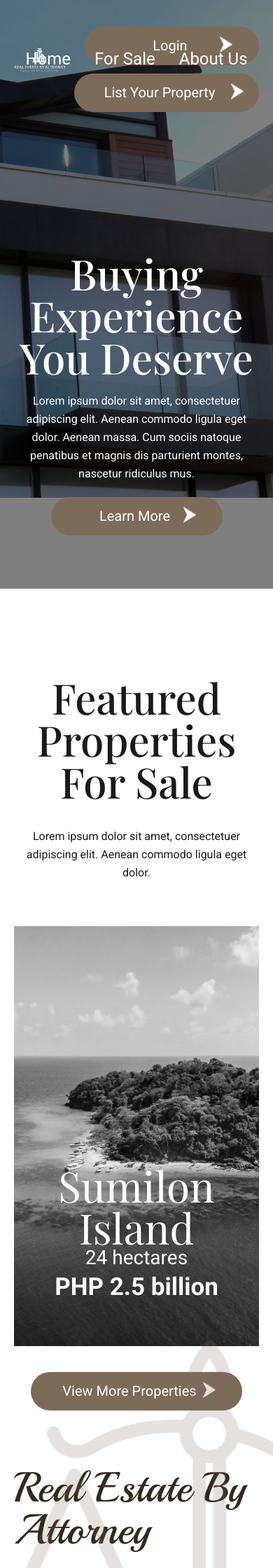
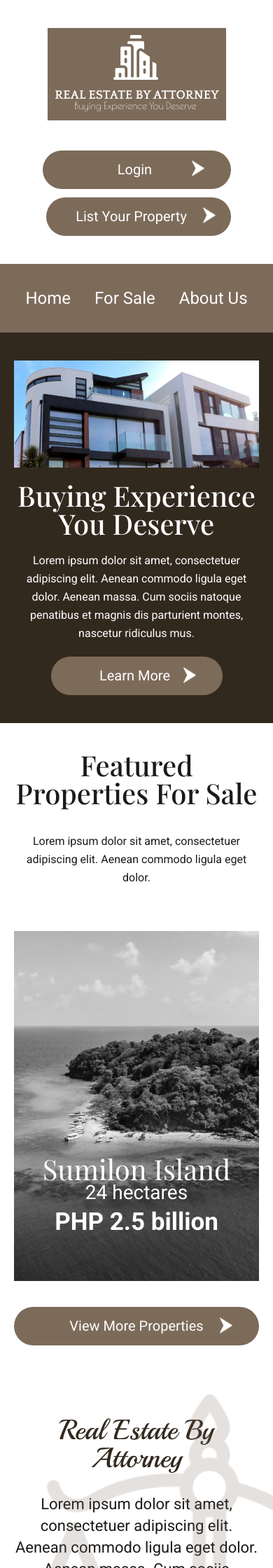
Before and after one commit to perez629/realestatebyatty, a PHP site: page / in a window 390 px wide; the page is wider, and only the part inside the window is pictured. Shown: the top 2240 px of that part at 70% size. Run offline with PHP 8.4, Linux system fonts and the light colour scheme; some libraries are stand-ins or nearby versions; some web fonts are replaced.

Commit message:
march4-perez2

```diff
--- a/real-estate-by-atty/css/media.css
+++ b/real-estate-by-atty/css/media.css
@@ -37,7 +37,7 @@ and (max-width: 1300px){
 
     .page_nav ul li a { margin: 0; }
     .header_info ul { flex-direction: column; align-items: flex-end; }
-    .header_info ul li:first-child a{width:244px;}
+    .header_info ul li:first-child a{width:264px;}
 
     .slider { top: -160px; }
     .bnr_con:before{top:-160px;}
@@ -80,6 +80,44 @@ and (max-width: 1024px){
 @media only screen
 and (max-width: 1000px){
 
+    header{padding: 40px 20px; }
+    #banner{padding: 40px 20px; background:var(--primary-color);}
+    #middle { padding: 40px 20px; }
+    #bottom1 { padding: 40px 20px; }
+    #bottom2 { padding: 40px 20px; }
+    footer { padding: 40px 20px; }
+
+    .header_con{padding:0; margin:0; min-height: 0;}
+    .bnr_con{padding:0; margin:0; min-height: 0;}
+    .middle_con{padding:0; margin:0; min-height: 0;}
+    .btm1_con{padding:0; margin:0; min-height: 0;}
+    .btm2_con{padding:0; margin:0; min-height: 0;}
+    .footer_top{padding:0; margin:0; min-height: 0;}
+    .footer_btm{padding:0; margin:0; min-height: 0;}
+
+    .bnr_con::before { display: none; }
+    .bnr_info{position:static;margin-top:20px;}
+
+    .slider { position:static; transform:none; top: 0; left:unset; width: 100%; max-width: 100%; }
+    .mySlides { width: 1920px; width: 100%; height: auto; }
+
+    #nav_area { background:var(--brown1); padding: 20px 0 20px; }
+    .page_nav{position:static;}
+
+    .main_logo{padding:10px; background:var(--brown1);}
+
+    .bnr_info a:hover{background:var(--body-color);}
+
+    main { text-align: center; }
+    main a{margin:20px auto 0;}
+
+    #bottom1 { display: none; }
+    #bottom2{border-top:1px solid #463b3062;}
+
+    .btm2_boxes{flex-wrap:wrap; gap:12px;}
+    .btm2_boxes section{width:100%;}
+
+    #form_message .formm { width: 100%; }
 }
 
 @media only screen
@@ -90,4 +128,24 @@ and (max-width: 800px){
 @media only screen
 and (max-width: 600px){
 
+    .header_con { flex-direction: column; gap: 20px; }
+    .bnr_info h2 { font-size: 40px; }
+    .heading { font-size: 40px; }
+    .middle_boxes section { min-height: 500px; }
+    .middle_boxes section h2 { font-size: 40px; }
+
+    .middle_btn a{width:100%; padding:0;}
+    .main_img{top:30px;}
+    main .h1_title{font-size:40px;}
+    .btm2_boxes section{padding:40px 20px;}
+    .btm2_boxes section::before{position:static;}
+
+    .social_media ul li:first-child{display:block; margin-bottom:15px;}
+
+    .footer_nav ul{text-align: center;}
+    .footer_nav ul li{display:block;width: 100%; padding:0; margin:0;}
+    .footer_nav ul li a{line-height:55px; padding:0 10px; display:block; margin:0; border: 1px solid #fff; border-radius:5px;}
+
+    .copyright small{display:block; padding:0;}
+    .copyright small:before{display:none;}
 }
--- a/real-estate-by-atty/includes/footer.php
+++ b/real-estate-by-atty/includes/footer.php
@@ -26,9 +26,8 @@
                 <div class="footer_nav">
                     <ul>
                         <li><a href="">Home</a></li>
+                        <li><a href="">For Sale</a></li>
                         <li><a href="">About Us</a></li>
-                        <li><a href="">For Sale</a></li>
-                        <li><a href="">Contact Us</a></li>
                     </ul>
                 </div>
 
--- a/real-estate-by-atty/styles.css
+++ b/real-estate-by-atty/styles.css
@@ -199,6 +199,7 @@ header{background:transparent;position:relative;z-index:10;padding:0 10px;}
  .social_media ul{}
  .social_media ul li{font-family:var(--primary-heading); font-size:24px; color:var(--white);display: inline-block; vertical-align:middle; padding:0 6px;}
  .social_media ul li figure{max-width:50px;}
+ .social_media ul li figure:hover{opacity:0.5;}
 
 
  .footer_btm{padding:0 10px;}
```
